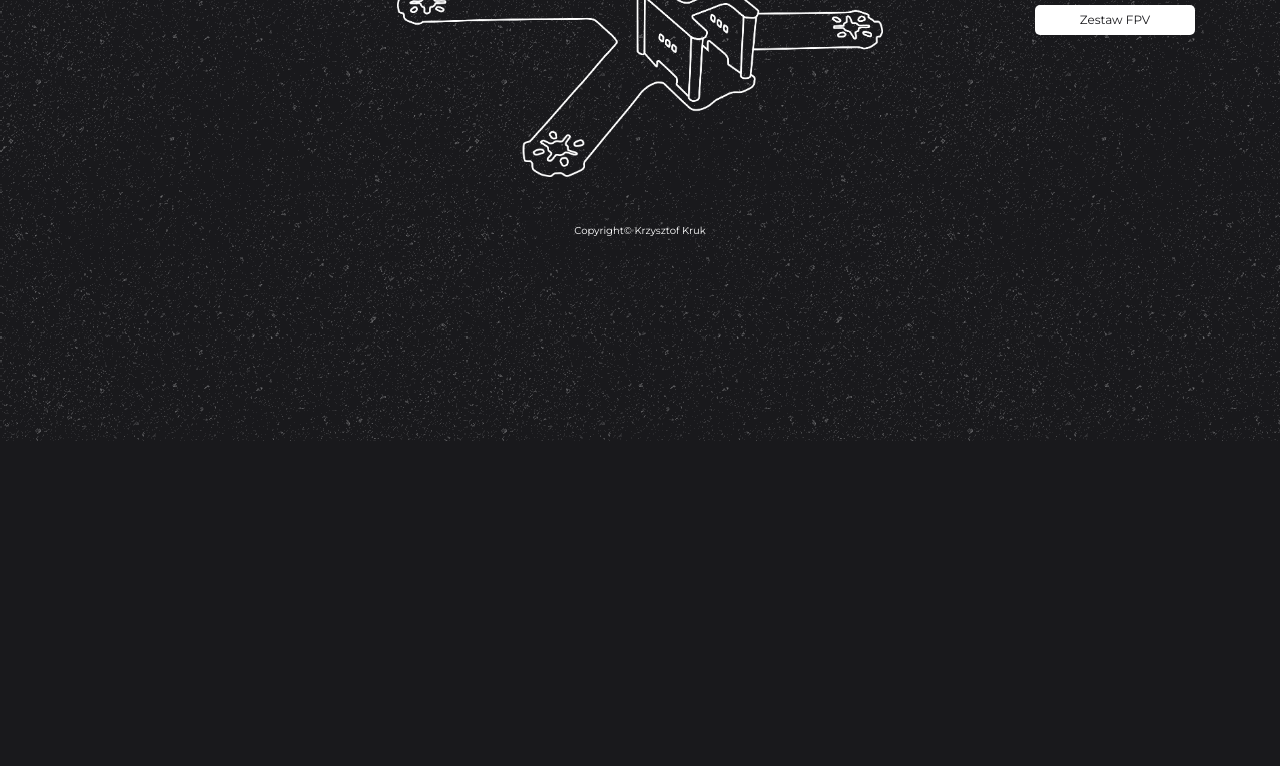
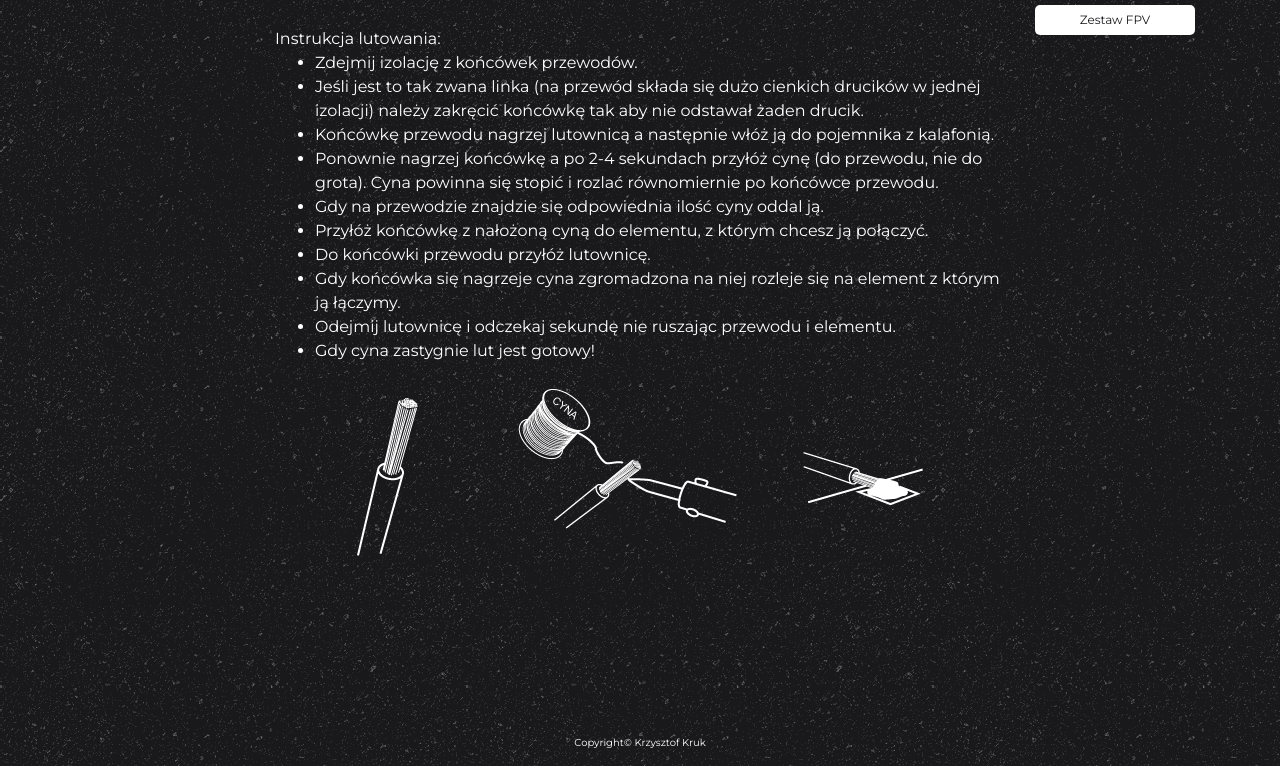
Before and after one commit to krukkrz/dca0.2, a plain HTML site: page fpv/fpv_montaz.html in a window 1280 px wide. Shown: the part 359-1125 px from the top of the page. Before the commit the page ends 800 px from the top, so only its background shows below. Drawn offline with nearby package versions, Linux system fonts and the light colour scheme.

Commit message:
lutowanie added

```diff
--- a/fpv/fpv_montaz.html
+++ b/fpv/fpv_montaz.html
@@ -28,10 +28,11 @@
 				<div class="col-sm12 col-md-8">
 					<b>FPV Drone</b>
 					<div class="par">
-						<div id="tekst">Rama łączy wszystkie elementy drona w jedną całość. Ważne by była zarówno lekka jak i posiadała dużo miejsca na montaż wszystkich niezbędnych urządzeń. Najlepsze ramy są wykonane z włókna węglowego z nacięciami pozwalającymi na łatwy montaż kamer oraz elektroniki.</div>
+						<div id="tekst">Przewody łączące elektroniczne elementy drona muszą zostać przylutowane aby zapewnić stabilne połączenie i odpowienie przewodnictwo. To nic trudnego. <br> Do lutowania potrzebne będą: <ul><li>lutownica</li><li>cyna</li><li>kalafonia</li></ul> <br> UWAGA: Nie należy dotykać grotu lutownicy po nagrzaniu, ponieważ grozi to bardzo poważnym oparzeniem.<br><br>Instrukcja lutowania:<ul><li>Zdejmij izolację z końcówek przewodów.</li><li>Jeśli jest to tak zwana linka (na przewód składa się dużo cienkich drucików w jednej izolacji) należy zakręcić końcówkę tak aby nie odstawał żaden drucik.</li><li>Końcówkę przewodu nagrzej lutownicą a następnie włóż ją do pojemnika z kalafonią.</li><li>Ponownie nagrzej końcówkę a po 2-4 sekundach przyłóż cynę (do przewodu, nie do grota). Cyna powinna się stopić i rozlać równomiernie po końcówce przewodu.</li><li>Gdy na przewodzie znajdzie się odpowiednia ilość cyny oddal ją. </li><li>Przyłóż końcówkę z nałożoną cyną do elementu, z którym chcesz ją połączyć.</li><li>Do końcówki przewodu przyłóż lutownicę.</li><li>Gdy końcówka się nagrzeje cyna zgromadzona na niej rozleje się na element z którym ją łączymy.</li><li>Odejmij lutownicę i odczekaj sekundę nie ruszając przewodu i elementu.</li><li>Gdy cyna zastygnie lut jest gotowy!</li></ul>
+            </div>
 					</div>
 					<div class="pic">
-						<div id="obraz"><img src="elementy/element1.png"/></div>
+						<div id="obraz"><img src="kroki/krok1.png"/></div>
 					</div>
 				</div>
 
--- a/fpv/fpv_montaz.js
+++ b/fpv/fpv_montaz.js
@@ -5,7 +5,7 @@ $('body').fadeIn(1000);
 });
 
 
-	var tekst1 =  "Tutaj będzie opis jak powinno się lutować";
+	var tekst1 =  "Przewody łączące elektroniczne elementy drona muszą zostać przylutowane aby zapewnić stabilne połączenie i odpowienie przewodnictwo. To nic trudnego. <br> Do lutowania potrzebne będą: <ul><li>lutownica</li><li>cyna</li><li>kalafonia</li></ul> <br> UWAGA: Nie należy dotykać grotu lutownicy po nagrzaniu, ponieważ grozi to bardzo poważnym oparzeniem. <br><br>Instrukcja lutowania:<ul><li>Zdejmij izolację z końcówek przewodów.</li><li>Jeśli jest to tak zwana linka (na przewód składa się dużo cienkich drucików w jednej izolacji) należy zakręcić końcówkę tak aby nie odstawał żaden drucik.</li><li>Końcówkę przewodu nagrzej lutownicą a następnie włóż ją do pojemnika z kalafonią.</li><li>Ponownie nagrzej końcówkę a po 2-4 sekundach przyłóż cynę (do przewodu, nie do grota). Cyna powinna się stopić i rozlać równomiernie po końcówce przewodu.</li><li>Gdy na przewodzie znajdzie się odpowiednia ilość cyny oddal ją. </li><li>Przyłóż końcówkę z nałożoną cyną do elementu, z którym chcesz ją połączyć.</li><li>Do końcówki przewodu przyłóż lutownicę.</li><li>Gdy końcówka się nagrzeje cyna zgromadzona na niej rozleje się na element z którym ją łączymy.</li><li>Odejmij lutownicę i odczekaj sekundę nie ruszając przewodu i elementu.</li><li>Gdy cyna zastygnie lut jest gotowy!</li></ul>";
 	var tekst2 =  "Tutaj będzie instrukcja jak złożyć ramę";
 	var tekst3 =  "Tu będzie schemat elektryczny";
 	var tekst4 =  "Bateria zasili drona aby mógł utrzymywać się w powietrzu, oraz dostarczy mu wystarczająco dużo mocy by wykonać najbardziej wymyślne ewolucje. Zaproponowana bateria o pojemności 2200mAh to idealny balans pomiędzy jej pojemnością a wagą.";
@@ -23,7 +23,7 @@ $('body').fadeIn(1000);
 	numer=nr;
 
 	// wybór obrazka
-	var plik = "<img src=\"elementy/element"+numer+".png\" width=\"60%\" max-height=\"auto\"/>";
+	var plik = "<img src=\"kroki/krok"+numer+".png\" width=\"60%\" max-height=\"auto\"/>";
 	document.getElementById("obraz").innerHTML = plik;
 
 	// wybór tekstu
--- a/style.css
+++ b/style.css
@@ -3,7 +3,7 @@ body {
 	background-image: url("asfalt-light.png");
 	color: white;
 	font-family: 'Montserrat', sans-serif;
-	position: fixed;
+	position: absolute;
 	top: 12%;
 	width: 100%;
 }
```
Also changed, not shown: fpv/fpv_lc.txt (renamed from fpv/fpv.txt), fpv/fpv_montaz.txt (added), fpv/kroki/krok1.png (added).
